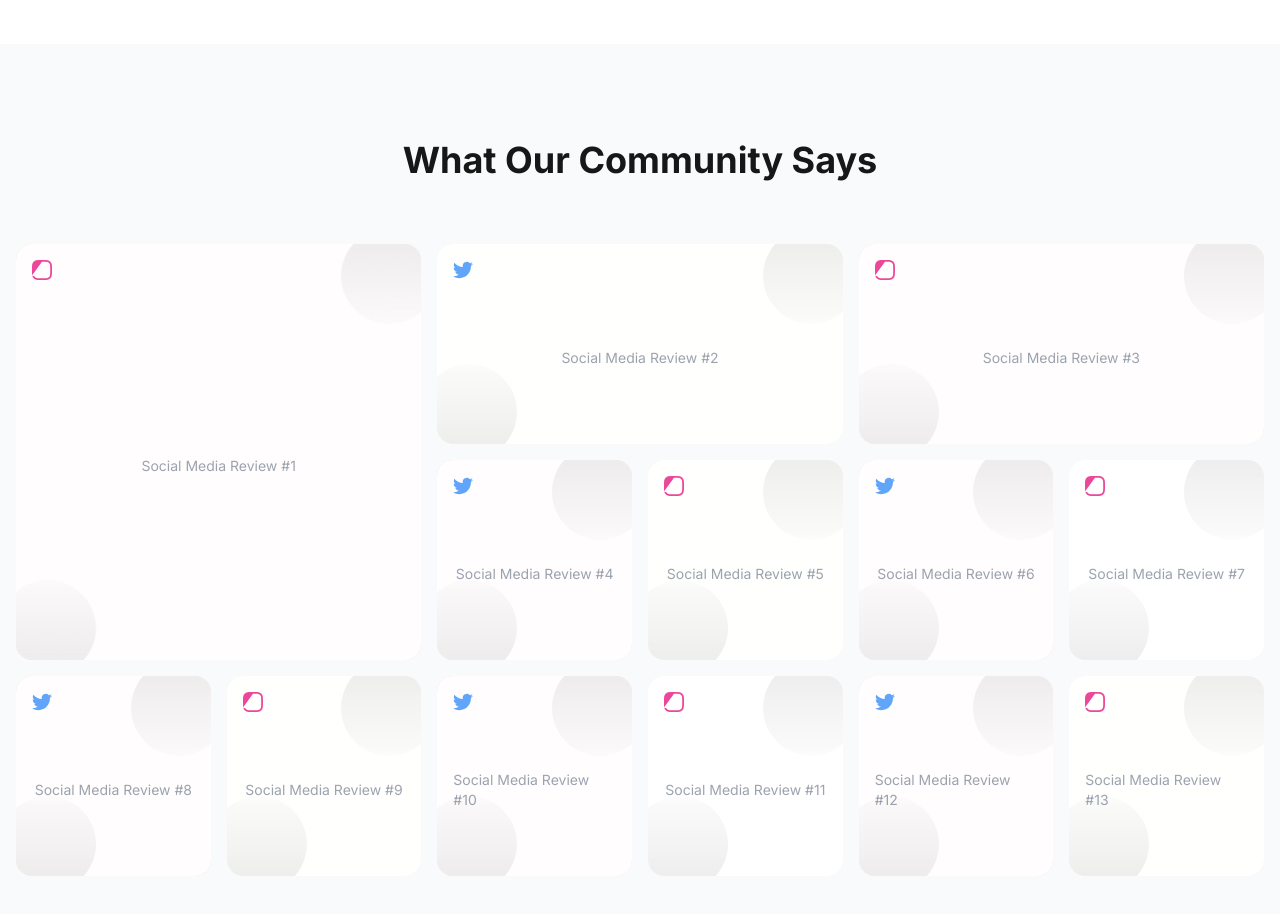
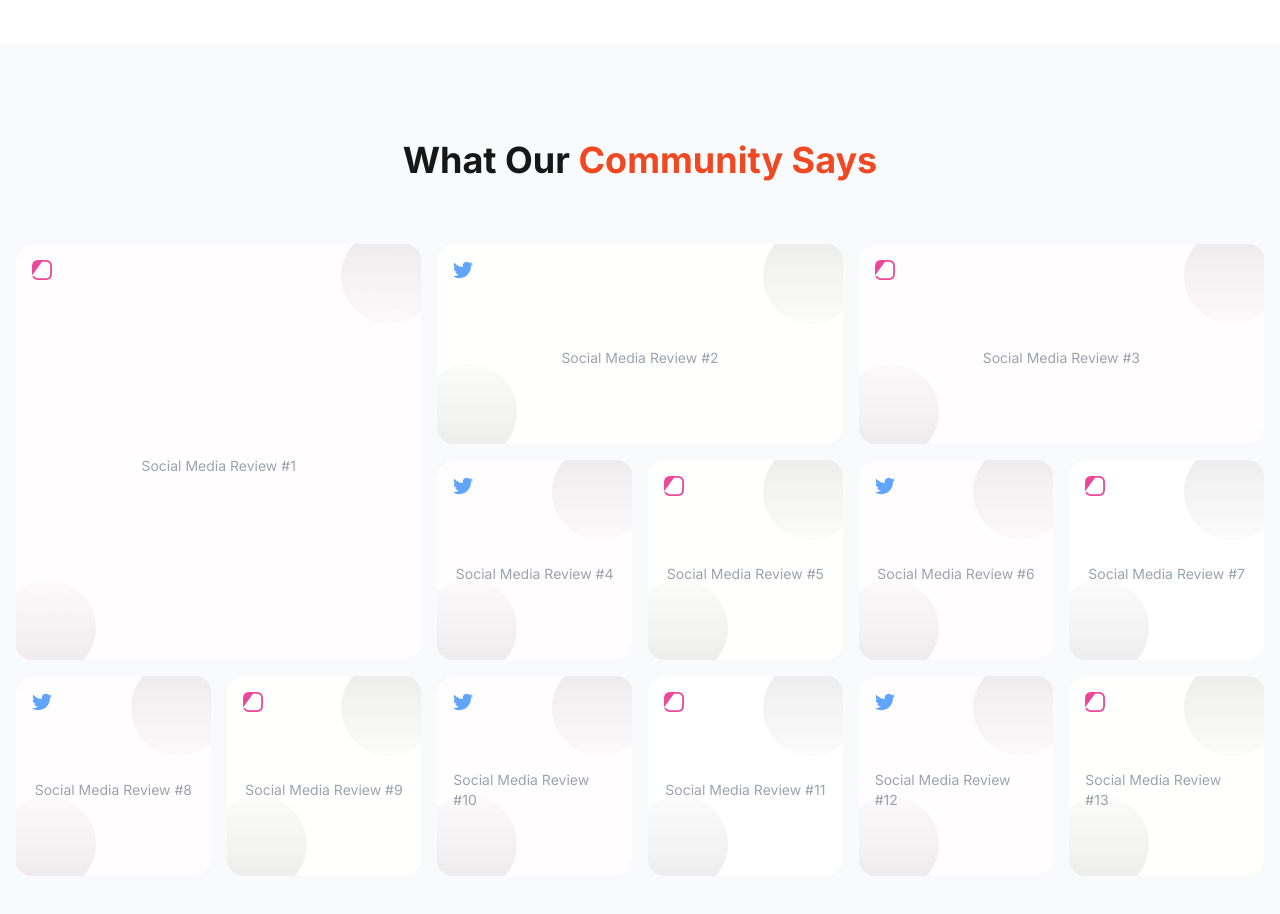
Before and after one commit to khopilot/sovi-project, a Next.js app: page /home in a window 1280 px wide. Shown: the part 4660-5574 px from the top of the page. Built offline with nearby package versions, Linux system fonts and the light colour scheme.

Commit message:
Update UseCases section: Add red brand text, improve layout and styling

```diff
--- a/src/app/(pages)/home/components/TestimonialsSection.tsx
+++ b/src/app/(pages)/home/components/TestimonialsSection.tsx
@@ -57,7 +57,7 @@ export default function TestimonialsSection() {
           whileInView={{ opacity: 1, y: 0 }}
           viewport={{ once: true }}
         >
-          What Our Community Says
+          What Our <span className="text-[#EE4922]">Community Says</span>
         </motion.h2>
 
         <div className="grid grid-cols-1 md:grid-cols-6 gap-4 auto-rows-[200px]">
```
